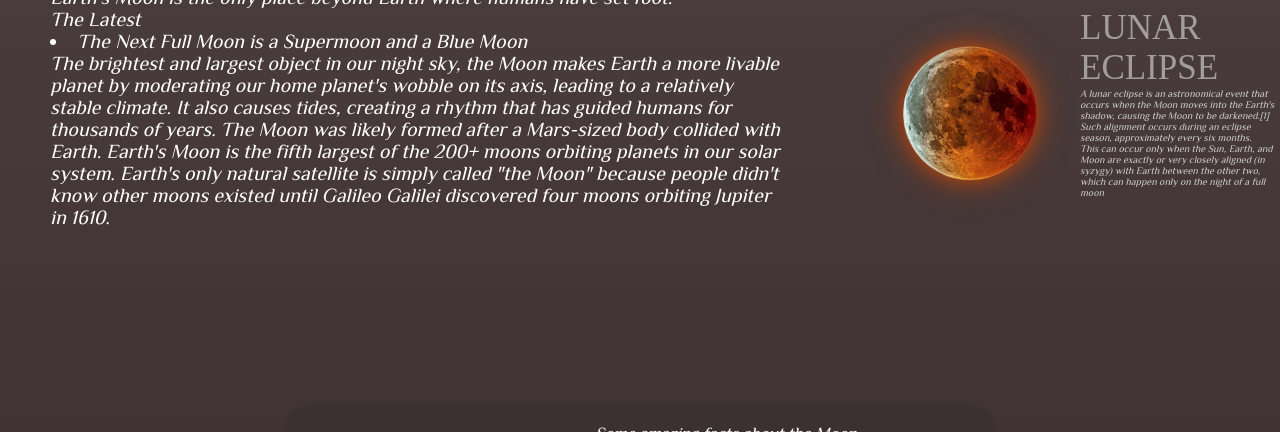
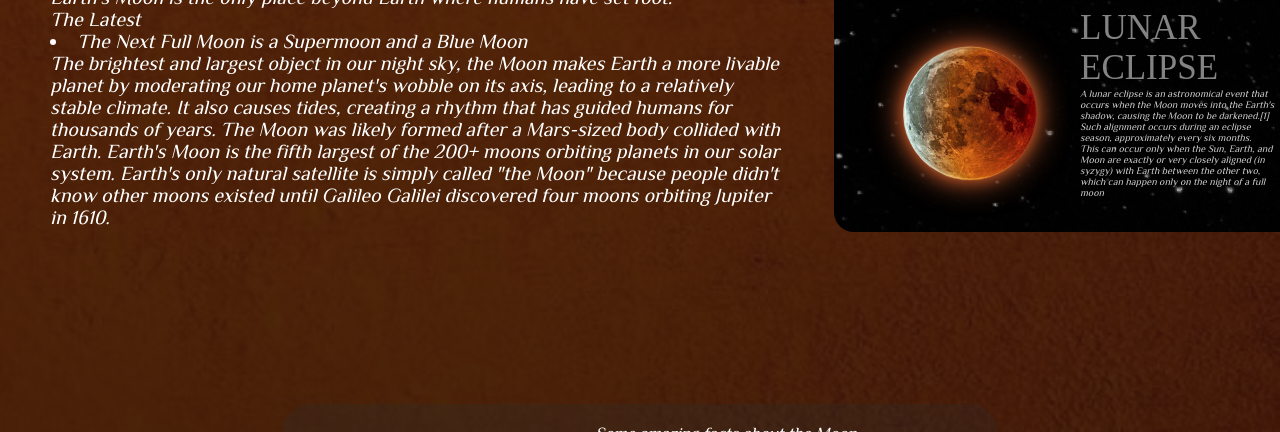
Before and after one commit to aeiyan19/moon-eclipse, a plain HTML site: page eclipse.html in a window 1280 px wide. Shown: the part 775-1207 px from the top of the page. Drawn offline with Linux system fonts and the light colour scheme; the site is published under a folder, as on GitHub Pages, so addresses that start at the root find nothing; a web font is replaced by a local one.

Commit message:
eclipse.css

```diff
--- a/eclipse.css
+++ b/eclipse.css
@@ -11,7 +11,7 @@
         src: url("Philosopher-Regular.ttf");
     }
     body{
-        background: linear-gradient(0deg, rgb(27 9 9 / 85%) 0%, rgb(27 9 9 / 67%) 100%), url(/lunarbackgroun.jpeg), lightgray 50%;
+        background: linear-gradient(0deg, rgb(27 9 9 / 85%) 0%, rgb(27 9 9 / 67%) 100%), url(lunarbackgroun.jpeg), lightgray 50%;
         background-repeat: no-repeat;
         background-size: cover;
         margin: 0;
@@ -132,7 +132,7 @@ nav .text {
 .card{
     display: flex;
     /* width: 565px; */
-    background-image: url(/MacBook\ Pro\ 14_\ -\ 11.jpg);
+    background-image: url(MacBook\ Pro\ 14_\ -\ 11.jpg);
     border-radius: 20px 0px 0px 20px;
     flex-direction: column;
     align-items: flex-start;
```
